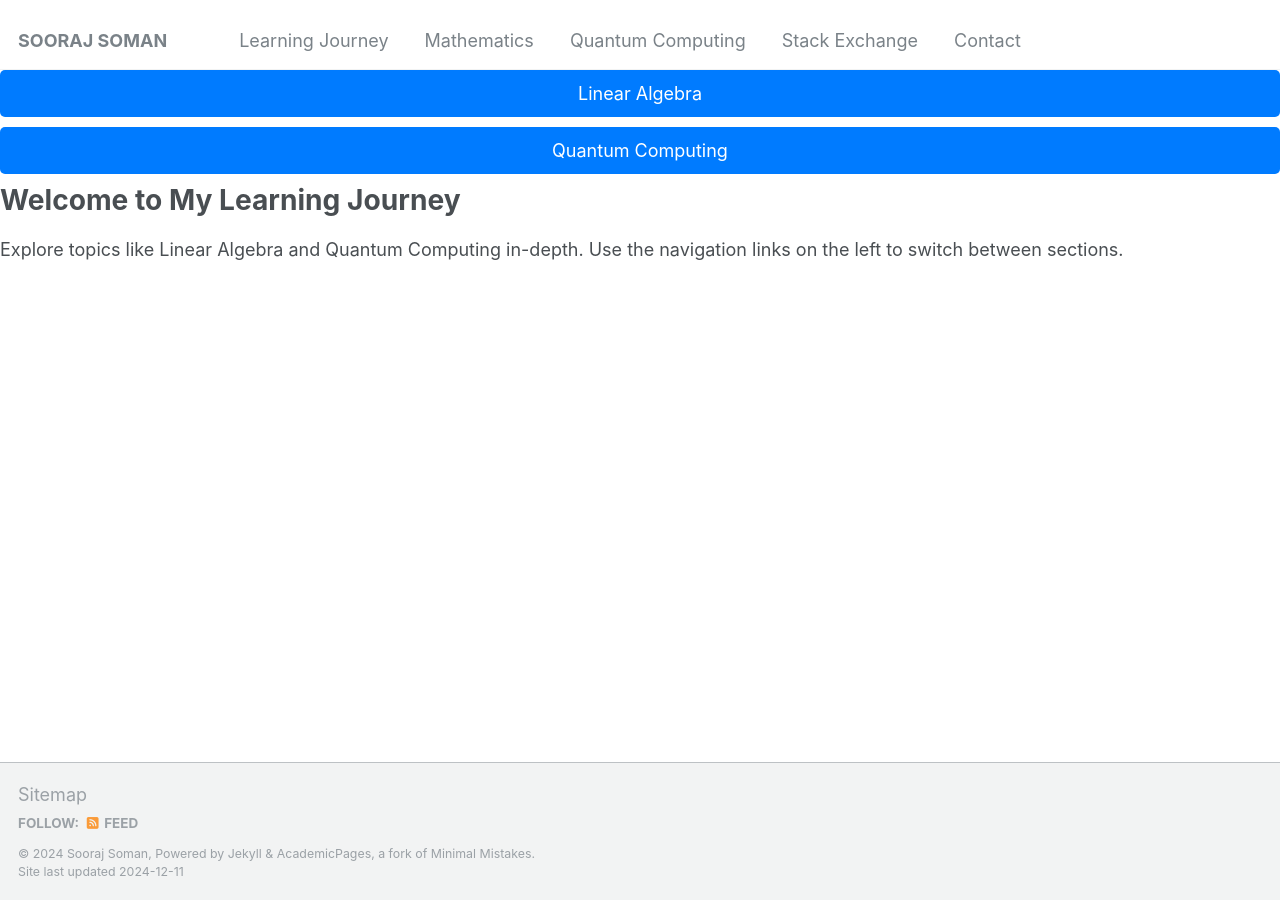
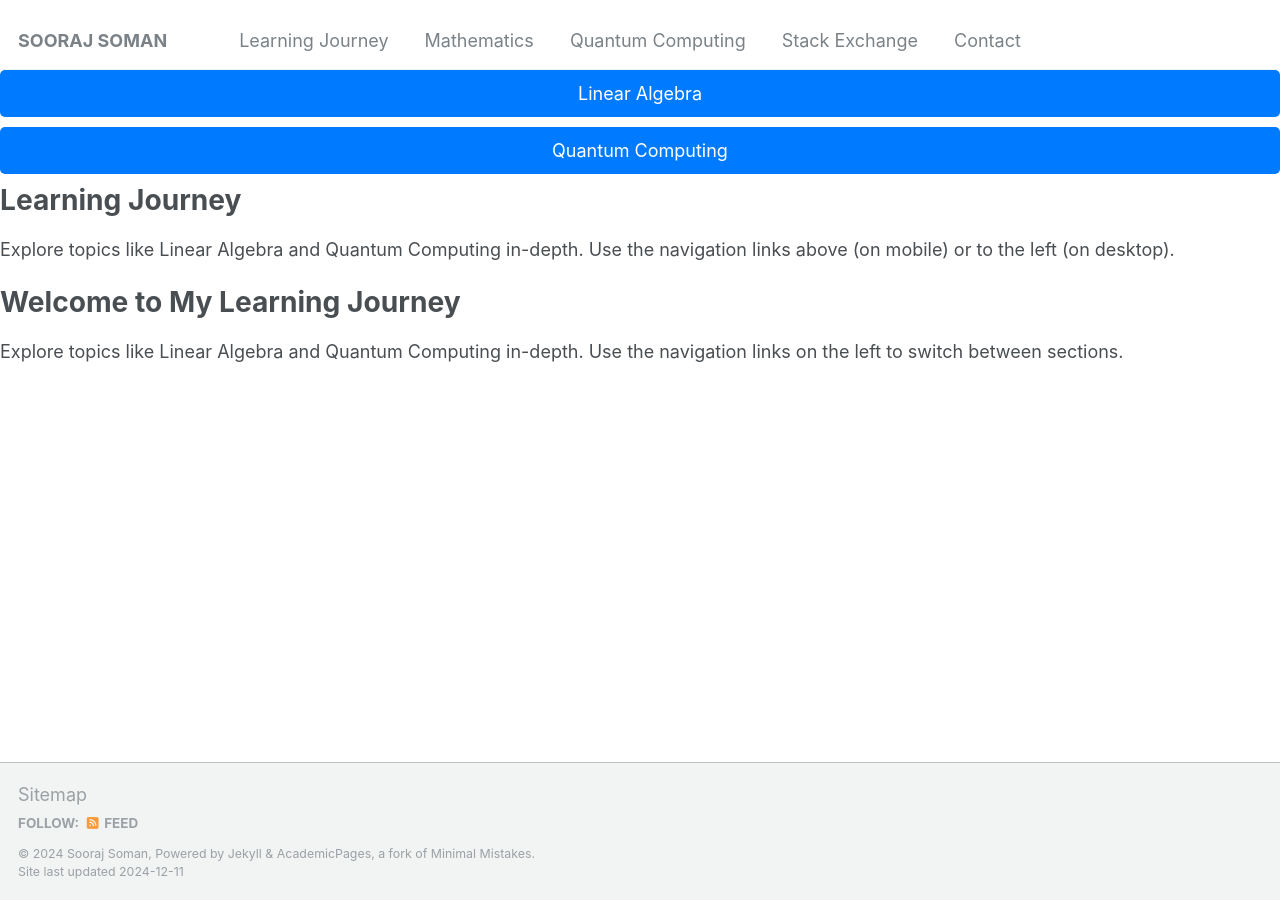
Before and after one commit to soorajss1729/soorajss1729.github.io, a Jekyll site: the page built from _learning/learning.md, in a window 1280 px wide. Built offline with Jekyll 4.4.1, drawn with Linux system fonts in a browser that asks for light colours.

Commit message:
Update learning.md

```diff
--- a/_learning/learning.md
+++ b/_learning/learning.md
@@ -10,5 +10,10 @@ classes: wide
   <a href="/quantum-computing/">Quantum Computing</a>
 </div>
 
+<div class="learning-content">
+  <h1>Learning Journey</h1>
+  <p>Explore topics like Linear Algebra and Quantum Computing in-depth. Use the navigation links above (on mobile) or to the left (on desktop).</p>
+</div>
+
 <h1>Welcome to My Learning Journey</h1>
 <p>Explore topics like Linear Algebra and Quantum Computing in-depth. Use the navigation links on the left to switch between sections.</p>
```
